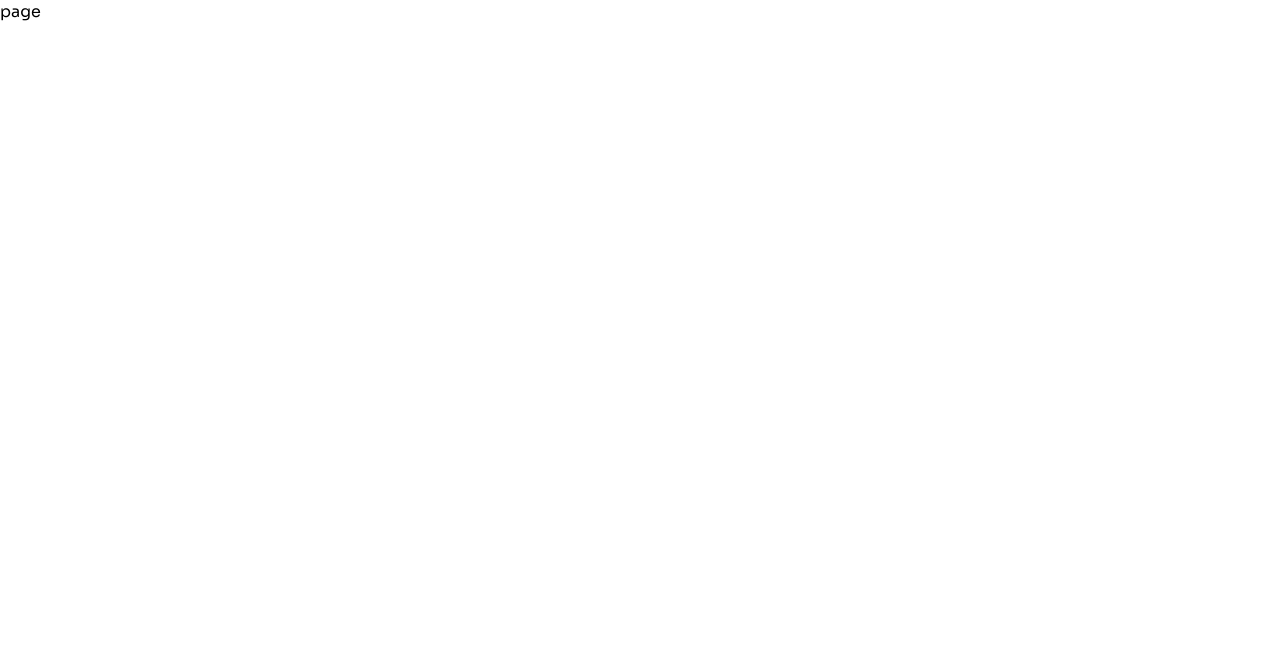
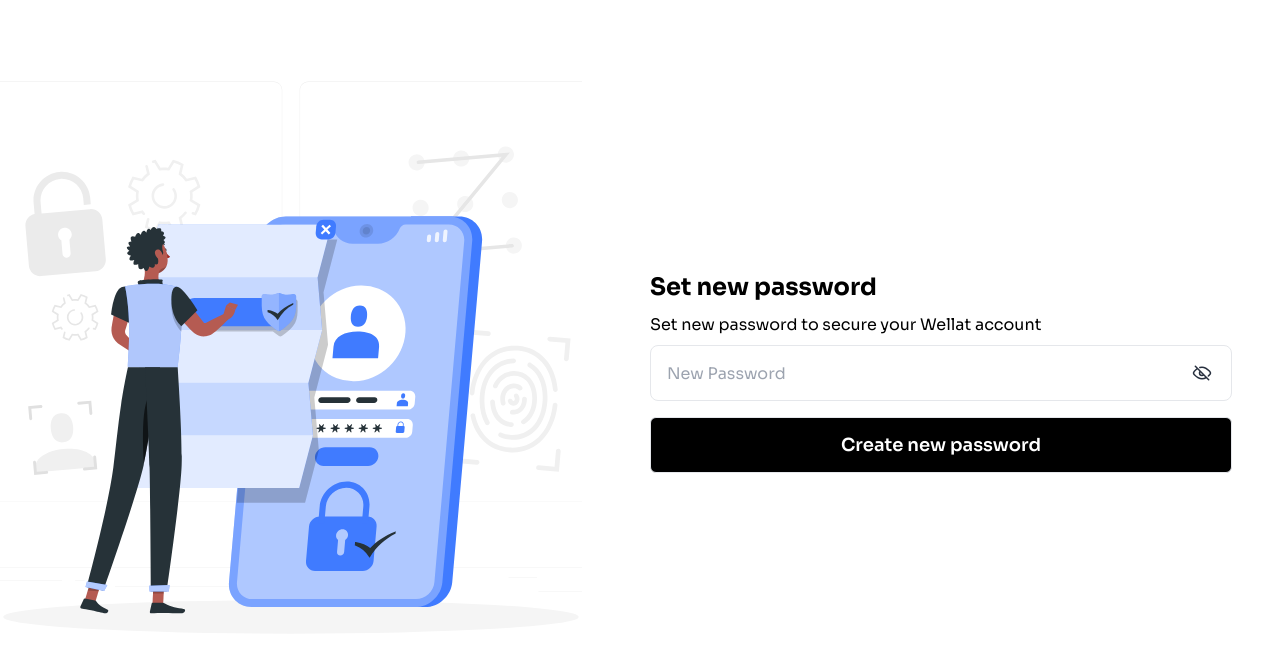
Before and after one commit to thejuggernaut01/todo-app-frontend, a Next.js app: page /update-password in a window 1280 px wide. Shown: the top 652 px of the page. Built offline with nearby package versions, Linux system fonts and the light colour scheme.

Commit message:
done with the app authentication

```diff
--- a/src/app/(auth)/forgot-password/page.tsx
+++ b/src/app/(auth)/forgot-password/page.tsx
@@ -11,10 +11,11 @@ import {
   ForgotPasswordType,
   authZodValidator,
 } from "@/features/auth/utils/validation";
+import api from "@/shared/utils/api";
+import apiResponseErrors from "@/shared/utils/apiResponseErrors";
+import { toastSuccess } from "@/shared/utils/toastAlert";
 
 const RecoverPassword: React.FC = () => {
-  const [displayResetUI, setDisplayResetUI] = useState(false);
-
   const defaultValues = {
     email: "",
   };
@@ -35,10 +36,15 @@ const RecoverPassword: React.FC = () => {
   const onSubmit: SubmitHandler<ForgotPasswordType> = async (
     data: ForgotPasswordType
   ) => {
+    const { email } = data;
     try {
-      setDisplayResetUI(true);
+      const response = await api.post("/auth/forgot-password", {
+        email,
+      });
+
+      toastSuccess(response.data?.message);
     } catch (error) {
-      // handleAsyncErrors(error);
+      apiResponseErrors(error);
     }
     reset();
   };
@@ -56,7 +62,6 @@ const RecoverPassword: React.FC = () => {
           />
         </div>
 
-        {!displayResetUI ? (
         <div className="flex flex-col justify-center flex-1 space-y-2 md:px-10 xl:px-12 2xl:px-16">
           <h1 className="text-[24px] font-bold">Forgot password</h1>
           <p className="text-sm">
@@ -91,10 +96,6 @@ const RecoverPassword: React.FC = () => {
             />
           </form>
         </div>
-        ) : (
-          ""
-        )}
-        {/* <ResetLink /> */}
       </main>
     </>
   );
--- a/src/app/(auth)/update-password/page.tsx
+++ b/src/app/(auth)/update-password/page.tsx
@@ -1,7 +1,110 @@
-import React from "react";
+"use client";
 
-const page = () => {
-  return <div>page</div>;
+import React, { useState } from "react";
+import Image from "next/image";
+import { useSearchParams } from "next/navigation";
+
+import { useForm, type SubmitHandler } from "react-hook-form";
+import { zodResolver } from "@hookform/resolvers/zod";
+
+import Button from "@/shared/components/Form/Button";
+import FormInput from "@/shared/components/Form/FormInput";
+import {
+  UpdatePasswordType,
+  authZodValidator,
+} from "@/features/auth/utils/validation";
+import api from "@/shared/utils/api";
+import apiResponseErrors from "@/shared/utils/apiResponseErrors";
+import { toastSuccess } from "@/shared/utils/toastAlert";
+
+const UpdatePassword: React.FC = () => {
+  const searchParams = useSearchParams();
+
+  const token = searchParams.get("token");
+
+  const defaultValues = {
+    password: "",
+  };
+
+  const {
+    register,
+    handleSubmit,
+    reset,
+    formState: { errors, isSubmitting },
+    watch,
+  } = useForm<UpdatePasswordType>({
+    resolver: zodResolver(authZodValidator("updatePassword")!),
+    mode: "onChange",
+    reValidateMode: "onChange",
+    defaultValues: defaultValues,
+  });
+
+  const onSubmit: SubmitHandler<UpdatePasswordType> = async (
+    data: UpdatePasswordType
+  ) => {
+    const { password } = data;
+    try {
+      const response = await api.patch("/auth/update-password", {
+        token,
+        password,
+      });
+
+      toastSuccess(response.data?.message);
+    } catch (error) {
+      apiResponseErrors(error);
+    }
+    reset();
+  };
+
+  return (
+    <>
+      <main className="w-[90%] mx-auto md:w-full md:flex h-[calc(100vh-80px)] md:h-[calc(100vh-7.2vh)] mt-5 md:mt-0 lg:gap-5">
+        <div className="relative flex-1 hidden md:block">
+          <Image
+            src="/images/update.svg"
+            alt="Update password"
+            width={500}
+            height={500}
+            className="absolute object-cover w-full h-full"
+          />
+        </div>
+
+        <div className="flex flex-col justify-center flex-1 space-y-2 md:px-10 xl:px-12 2xl:px-16">
+          <h1 className="text-[24px] font-bold">Set new password</h1>
+          <p>Set new password to secure your Wellat account</p>
+
+          <form
+            onSubmit={(event) => {
+              event.preventDefault();
+              void handleSubmit(onSubmit)(event);
+            }}
+            className="mt-5 space-y-4"
+          >
+            <div className="space-y-1">
+              <FormInput
+                placeholder="New Password"
+                type="password"
+                id="password"
+                {...register("password")}
+              />
+              {errors && errors.password ? (
+                <p className="text-xs text-danger">
+                  {errors.password?.message}
+                </p>
+              ) : null}
+            </div>
+
+            <Button
+              text="Create new password"
+              type="submit"
+              isSubmitting={isSubmitting}
+              extraClass="bg-primary border-cancel"
+            />
+          </form>
+        </div>
+      </main>
+    </>
+  );
 };
 
-export default page;
+export default UpdatePassword;
--- a/src/app/page.tsx
+++ b/src/app/page.tsx
@@ -10,6 +10,9 @@ import { LoginType, authZodValidator } from "@/features/auth/utils/validation";
 import { zodResolver } from "@hookform/resolvers/zod";
 import FormInput from "@/shared/components/Form/FormInput";
 import Button from "@/shared/components/Form/Button";
+import api from "@/shared/utils/api";
+import apiResponseErrors from "@/shared/utils/apiResponseErrors";
+import { toastSuccess } from "@/shared/utils/toastAlert";
 
 const Login: React.FC = () => {
   const router = useRouter();
@@ -33,9 +36,16 @@ const Login: React.FC = () => {
   });
 
   const onSubmit: SubmitHandler<LoginType> = async (data: LoginType) => {
+    const { email, password } = data;
     try {
+      const response = await api.post("/auth/login", {
+        email,
+        password,
+      });
+      toastSuccess(response.data?.message);
+      router.push("/todo");
     } catch (error) {
-      // handleAsyncErrors(error);
+      apiResponseErrors(error);
     }
     reset();
   };
--- a/src/features/auth/utils/validation.ts
+++ b/src/features/auth/utils/validation.ts
@@ -47,7 +47,7 @@ const loginSchema: z.ZodType<LoginProps> = z.object({
       message: "Enter a valid email",
     })
     .email({ message: "Invalid email address" }),
-  trial_count: z.number(),
+
   password: z.string().min(6, {
     message: "Password must be longer than or equal to 6 characters.",
   }),
```
Lines whose indentation alone changed are shown as unchanged.
